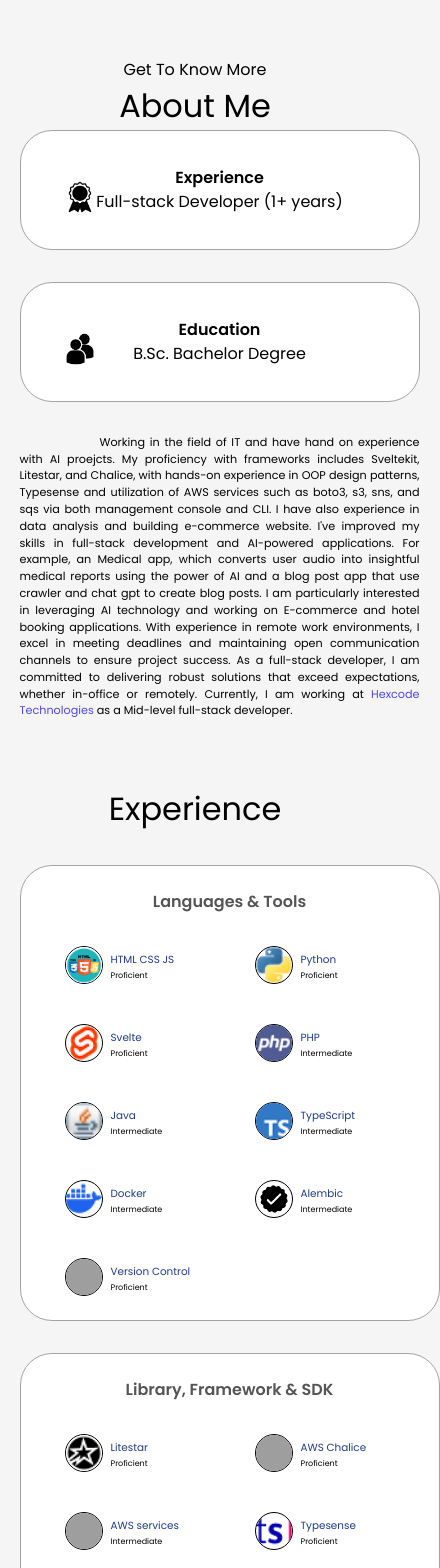
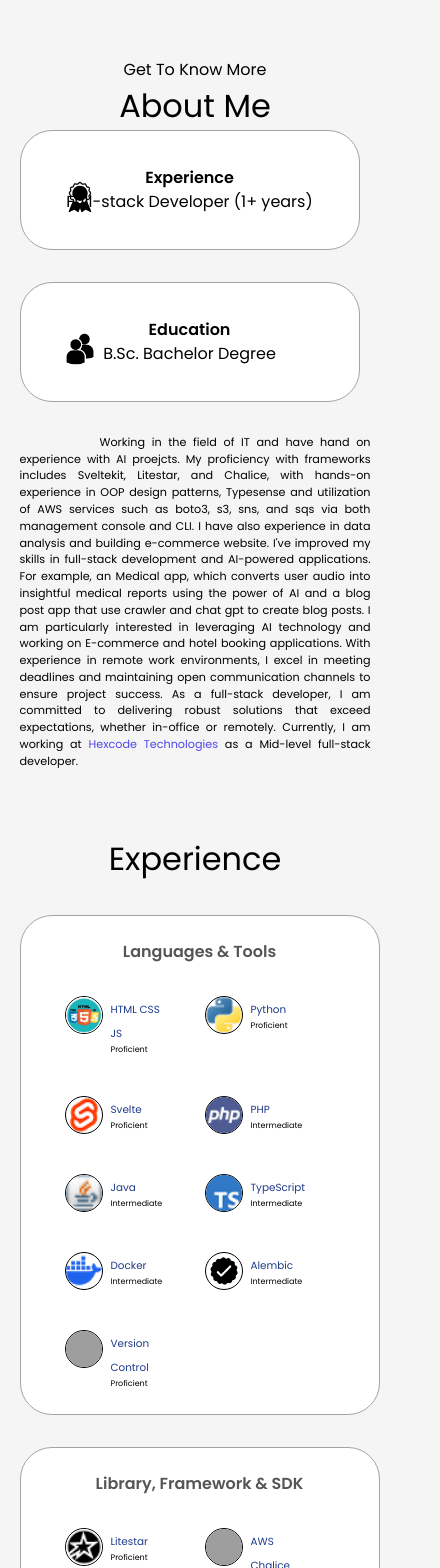
Before and after one commit to HM3IT/HM3IT.github.io, a SvelteKit app: page / in a window 390 px wide. Shown: the part 820-2388 px from the top of the page, 440 px wide, since content can reach past the window. Built offline with nearby package versions, Linux system fonts and the light colour scheme; grey boxes are pictures that could not be loaded.

Commit message:
fix: responsive UI

```diff
--- a/src/routes/styles.css
+++ b/src/routes/styles.css
@@ -530,17 +530,14 @@
 .about-details-container {
   justify-content: center;
   flex-direction: column;
-  width: 1000px;
+  width: unset;
 }
 
 .about-containers,
 .about-details-container {
   display: flex;
 }
-.about-containers{
-  align-items: center;
-  justify-content: center;
-}
+
 .arrow {
   position: absolute;
   right: -5rem;
@@ -778,6 +775,14 @@
   }
 }
 
+@media screen and (min-width: 1200px) {
+  .about-details-container {
+    justify-content: center;
+    flex-direction: column;
+    width: 1000px;
+  }
+}
+
 @media screen and (max-width: 1200px) {
   #desktop-nav {
     display: none;
@@ -833,14 +838,10 @@
     margin-top: 0;
   }
 
-  .about-details-container {
-
-    width: fit-content;
-
-  }
 
   .details-container {
     position: relative;
+    width: 360px;
   }
 
   .details-container>img {
@@ -882,6 +883,10 @@
 
   #about-me {
     font-size: .7rem;
+  }
+
+  #star-view{
+    display: none;
   }
 
   article {
@@ -962,14 +967,25 @@
   }
 
   .about-details-container {
-
     width: fit-content;
   }
   footer {
     height: 10vh;
   }
-  #star-view{
-    display: none;
+
+
+
+  .about-details-container .details-container {
+    position: relative;
+    width: 340px;
+    padding: 10px;
+  }
+
+  .details-container .experience-card{
+    width: unset;
+  }
+  .details-container .experience-card article{
+    width: 100px;
   }
 }
 
@@ -1026,38 +1042,57 @@
   .skill-name{
     font-size: .65rem;
   }
+
+  .about-details-container .details-container {
+    position: relative;
+    width: 340px;
+    padding: 10px;
+  }
 }
 
 
 @media screen and (max-width: 380px) {
+  #footer-copyright-text{
+    font-size: .75rem;
+  }
+
+
+  #type-writer {
+    font-size: .8rem;
+  }
+
+  #star-view{
+    display: none;
+  }
+  footer {
+    height: 5vh;
+  }
   .details-container>img {
     position: absolute;
     top: 40%;
     left: 20px;
   }
-
+  .experience-card article{
+    width: 150px;
+  }
   .article-container {
     padding: 0;
   }
-
-  #type-writer {
-    font-size: .8rem;
-  }
-  footer {
-    height: 5vh;
-  }
-  #star-view{
-    display: none;
-  }
-
-
   .experience-card{
     width: 360px;
   }
-  .experience-card article{
-    width: 150px;
-  }
+
   .skill-name{
     font-size: .65rem;
   }
+  .details-container {
+    position: relative;
+    width: 300px;
+  }
+  .article-container{
+    gap: 25px;
+  }
+  .about-details-container .details-container{
+    width: 300px;
+  }
 }
```
